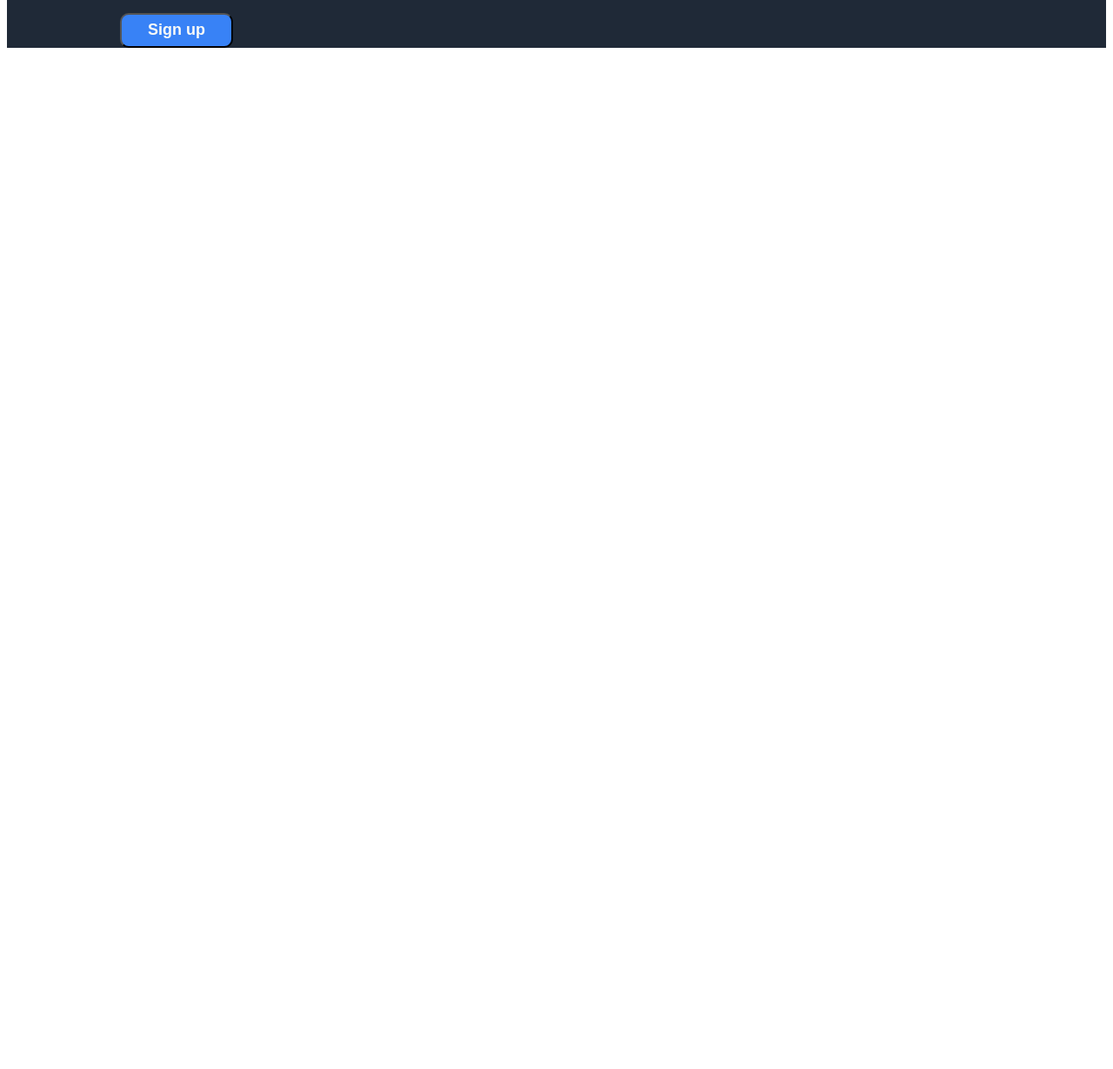
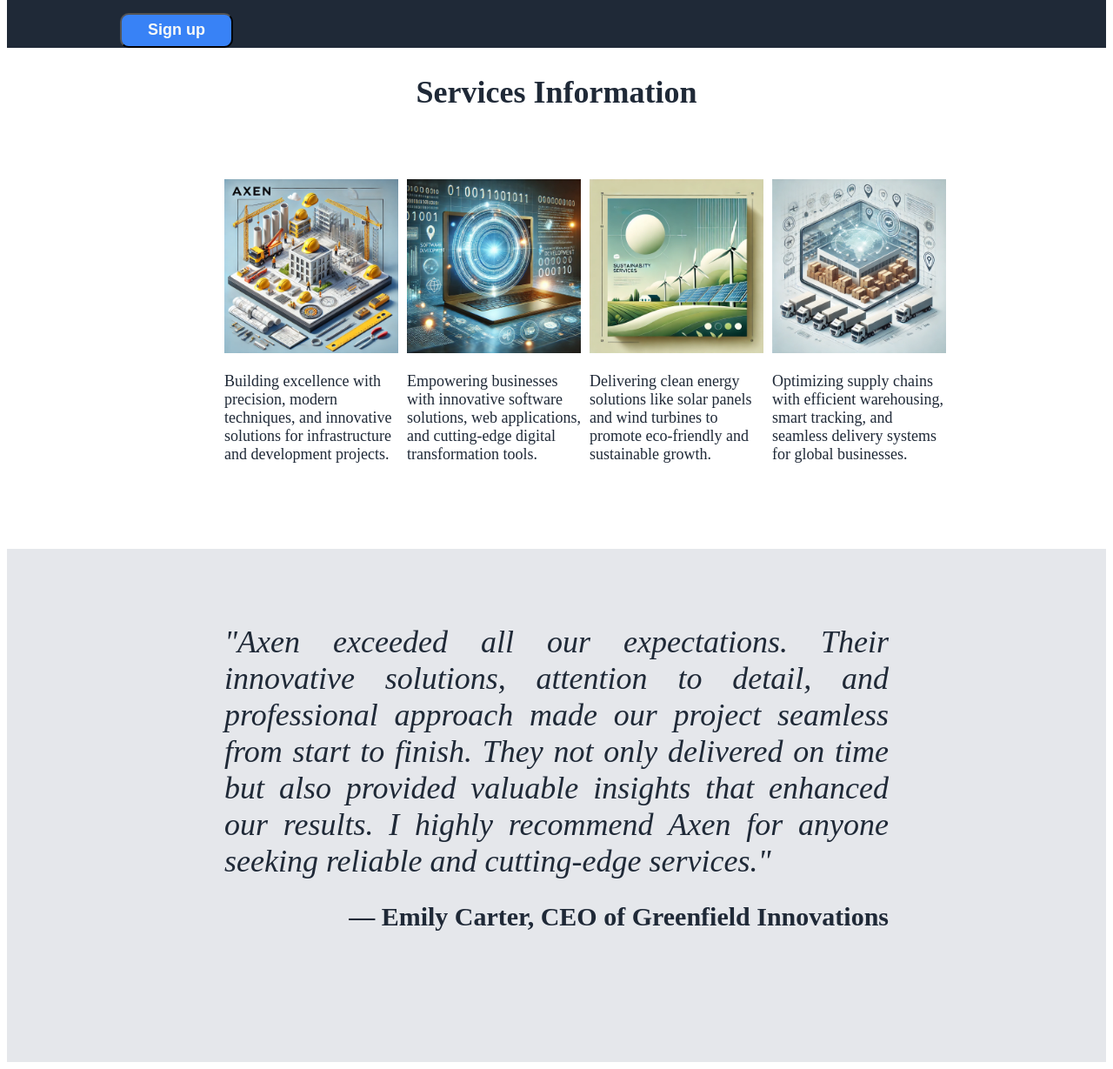
Before and after one commit to rukit24/Landing_Page, a plain HTML site: page index.html in a window 1280 px wide. Shown: the part 429-1658 px from the top of the page at 87% size. Before the commit the page ends 800 px from the top, so only its background shows below. Drawn offline with Linux system fonts and the light colour scheme.

Commit message:
Add Section 2 & 3 and styles
information about service & quoted

```diff
--- a/index.html
+++ b/index.html
@@ -29,13 +29,47 @@
                     At
                     Axen, we deliver innovative solutions that inspire growth and redefine the future.</p>
                 <p id="sologan">Explore. Innovate. Succeed.</p>
-                <button type ="submit" class="sign-up" id="sign-up-btn">Sign up</button>
+                <button type="submit" class="sign-up" id="sign-up-btn">Sign up</button>
             </div>
             <div class="intro-image" id="intro-image">
                 <img src="./images/Intro-image.webp" alt="Intro Image of Axen" width="358" height="204">
             </div>
         </div>
     </div>
+    <div class="section-2" id="section-2">
+        <div class="information">
+            <h2>Services Information</h2>
+        </div>
+        <div class="img-info">
+            <div class="service">
+                <img src="./images/pic1.webp" alt="construction service" id="construction" width="200" height="200">
+                <p>Building excellence with precision, modern techniques, and innovative solutions for infrastructure
+                    and development projects.</p>
+            </div>
+            <div class="service">
+                <img src="./images/pic2.webp" alt="technology" id="technology" width="200" height="200">
+                <p>Empowering businesses with innovative software solutions, web applications, and cutting-edge digital
+                    transformation tools.</p>
+            </div>
+            <div class="service">
+                <img src="./images/pic3.webp" alt="Renewable Energy" id="renewable-energy" width="200" height="200">
+                <p>Delivering clean energy solutions like solar panels and wind turbines to promote eco-friendly and
+                    sustainable growth.</p>
+            </div>
+            <div class="service ">
+                <img src="./images/pic4.webp" alt="logistic" id="logistic" width="200" height="200">
+                <p>Optimizing supply chains with efficient warehousing, smart tracking, and seamless delivery systems
+                    for global businesses.</p>
+            </div>
+        </div>
+    </div>
+    <div class="section-3">
+        <p id="quote">"Axen exceeded all our expectations. Their innovative solutions, attention to detail, and
+            professional approach made our project seamless from start to finish. They not only delivered on time but
+            also provided valuable insights that enhanced our results. I highly recommend Axen for anyone seeking
+            reliable and cutting-edge services."</p>
+            <p id="quote-from">— Emily Carter, CEO of Greenfield Innovations</p>
+    </div>
 </body>
 
 </html>
--- a/styles.css
+++ b/styles.css
@@ -1,28 +1,29 @@
 @font-face {
-    font-family: system-ui, -apple-system, BlinkMacSystemFont, Roboto,'Segoe UI', Oxygen, Ubuntu, Cantarell, 'Open Sans', 'Helvetica Neue', sans-serif;
+  font-family: system-ui, -apple-system, BlinkMacSystemFont, Roboto, "Segoe UI",
+    Oxygen, Ubuntu, Cantarell, "Open Sans", "Helvetica Neue", sans-serif;
   src: url();
 }
-
 :root {
---dark-blue: #1F2937;
---super-white:#F9FAF8;
---lig-white:#E5E7EB;
---btn-blue:#3882F6;
+  --dark-blue: #1f2937;
+  --super-white: #f9faf8;
+  --lig-white: #e5e7eb;
+  --btn-blue: #3882f6;
 }
+/* Styles for the 1st section of the page  */
 .navi-bar {
-    display:flex;
+  display: flex;
   flex-direction: row;
   justify-content: space-evenly;
 }
 
 .navi-bar p {
-    flex :1 1 auto;
+  flex: 1 1 auto;
   white-space: nowrap;
   text-align: center;
 }
 
 .navigation-logo {
-    display:flex;
+  display: flex;
   flex-direction: row;
   height: 80px;
 }
@@ -32,26 +33,27 @@
 }
 
 .navigation-logo .logo {
-    flex:2 1 0%
+  flex: 2 1 0%;
 }
 
 .logo img {
-    position:relative;
-    top: -20px;
-    width: 150px;
-    height: 150px;
+  position: relative;
+  top: -10px;
+  padding-left: 20px;
+  width: 130px;
+  height: 130px;
 }
 
 .introduct {
-    display:flex;
+  display: flex;
   flex-direction: row;
-    flex:1 1 auto;
+  flex: 1 1 auto;
   justify-content: space-between;
   gap: 1px;
 }
 
-.intro-text{
-    display:flex;
+.intro-text {
+  display: flex;
   flex-direction: column;
 }
 
@@ -88,7 +90,7 @@ text-align: left;
 .intro-text h2 {
   font-size: 48px;
   font-weight: 900;
-    color:var(--super-white)
+  color: var(--super-white);
 }
 
 #sign-up-btn {
@@ -97,6 +99,60 @@ text-align: left;
   font-size: 18px;
   font-weight: 700;
   height: 40px;
-    width:130px;
-    border-radius:10px;
+  width: 130px;
+  border-radius: 10px;
 }
+
+/* Section 2  */
+
+.img-info {
+  display: flex;
+  flex-direction: row;
+  padding: 50px 250px 80px 250px;
+  justify-content:space-between;
+  gap: 10px;
+}
+
+.information h2 {
+  color: var(--dark-blue);
+  font-size: 36px;
+  font-weight: 900;
+  text-align: center ;
+}
+.service p {
+  color: var(--dark-blue);
+  font-size: 18px;
+  text-align:left;
+}
+
+.img-info div {
+  /* border: 4px solid brown; */
+  width: 200px;
+}
+
+/* section 3 */
+
+.section-3 {
+  background-color:var(--lig-white) ;
+  padding: 50px 250px 80px 250px;
+  display: flex;
+  flex-direction: column;
+}
+.section-3 #quote {
+  font-size: 36px;
+  font-style: italic;
+  font-weight:light;
+  color: var(--dark-blue);
+  text-align: justify;
+
+}
+
+.section-3 #quote-from {
+  text-align: right;
+  font-size: 30px;
+  font-weight: 900;
+  color: var(--dark-blue);
+  position: relative;
+  top:-40px;
+
+}
```
Also changed, not shown: images/pic1.webp (added), images/pic2.webp (added), images/pic3.webp (added), images/pic4.webp (added). Lines whose indentation alone changed are shown as unchanged.
